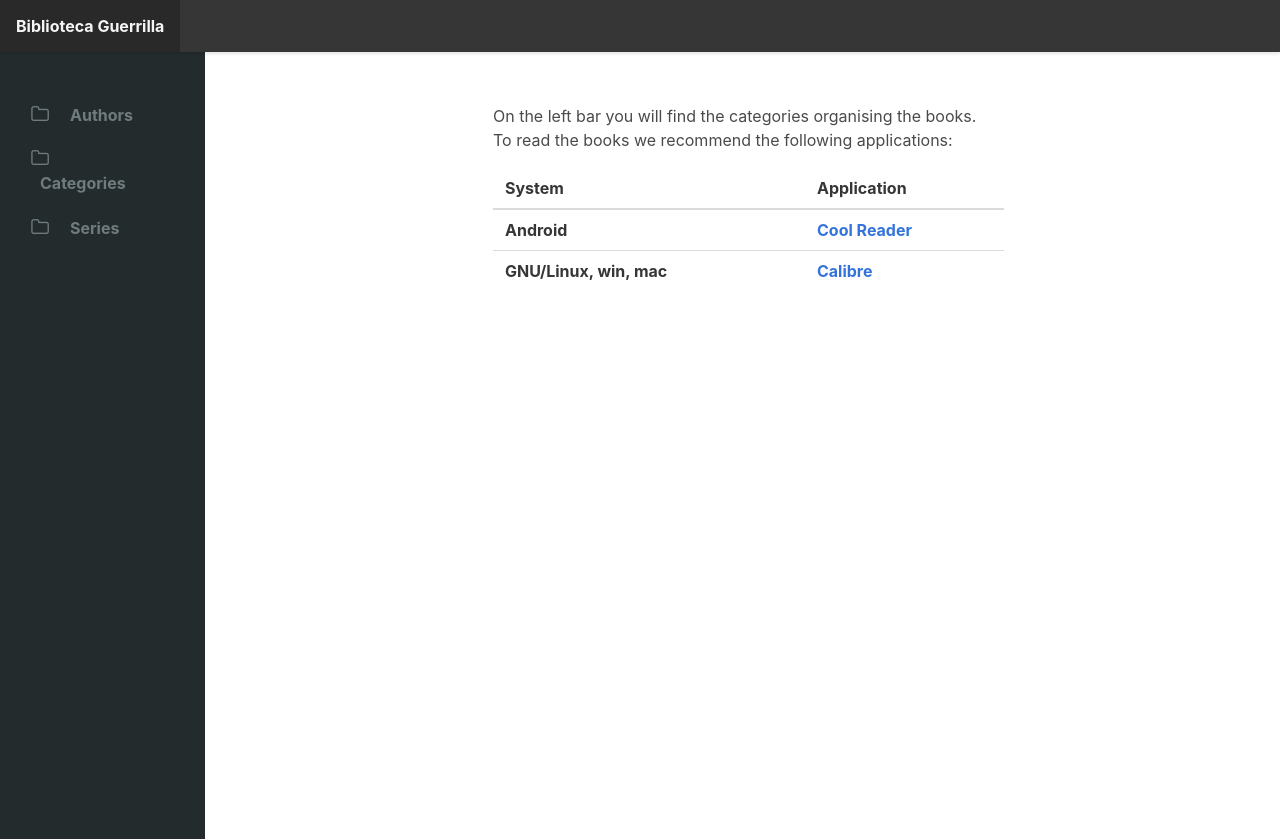
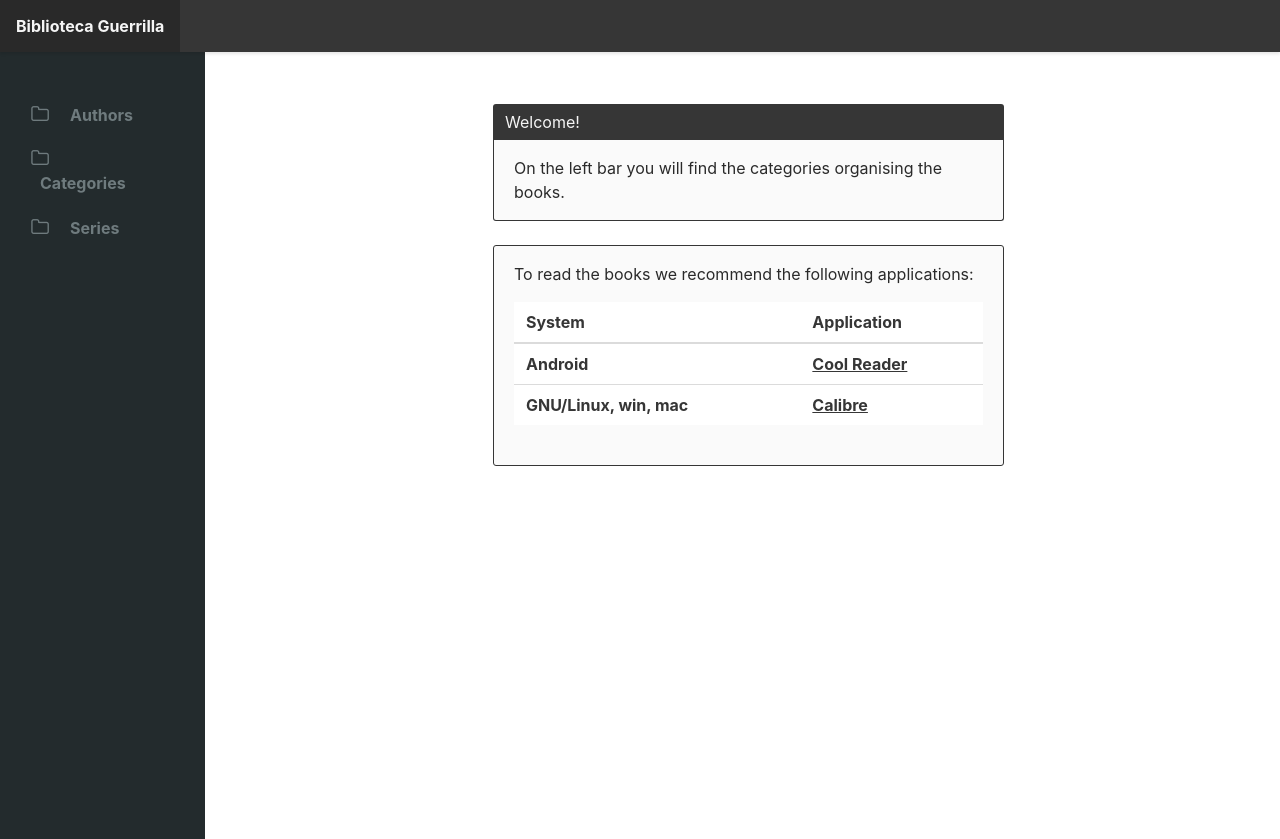
Before and after one commit to elKaZe/biblioteca-guerrilla, a Flask app: page / in a window 1280 px wide. Shown: the top 839 px of the page. Run offline with Flask 2, Linux system fonts and the light colour scheme; lists and menus that the app fills with data are empty.

Commit message:
mejorado el index

```diff
--- a/app/templates/index.html
+++ b/app/templates/index.html
@@ -7,8 +7,19 @@
         <div class="title is-2">{{ titulo }}</div>
         <div class="columns">
             <div class="column is-half is-offset-one-quarter">
+                <article class="message is-dark">
+                    <div class="message-header">
+                        <p>{{ _('Welcome!') }}</p>
+                    </div>
+                    <div class="message-body">
+                        {{ _("""On the left bar you will find the categories organising the books.""") }}
+                    </div>
+                </article>
+
+                <article class="message is-dark">
+                    <div class="message-body">
                         <p>
-                    {{ _("""On the left bar you will find the categories organising the books.<br>   To read the books we recommend the following applications:""") }}
+                            {{ _("""To read the books we recommend the following applications:""") }}
                         </p>
 
                         <table class="table">
@@ -41,7 +52,9 @@
                                 </tr>
                             </tbody>
                         </table>
+                    </div>
 
+                </article>
             </div>
         </div>
     </div>
```
Lines whose indentation alone changed are shown as unchanged.
